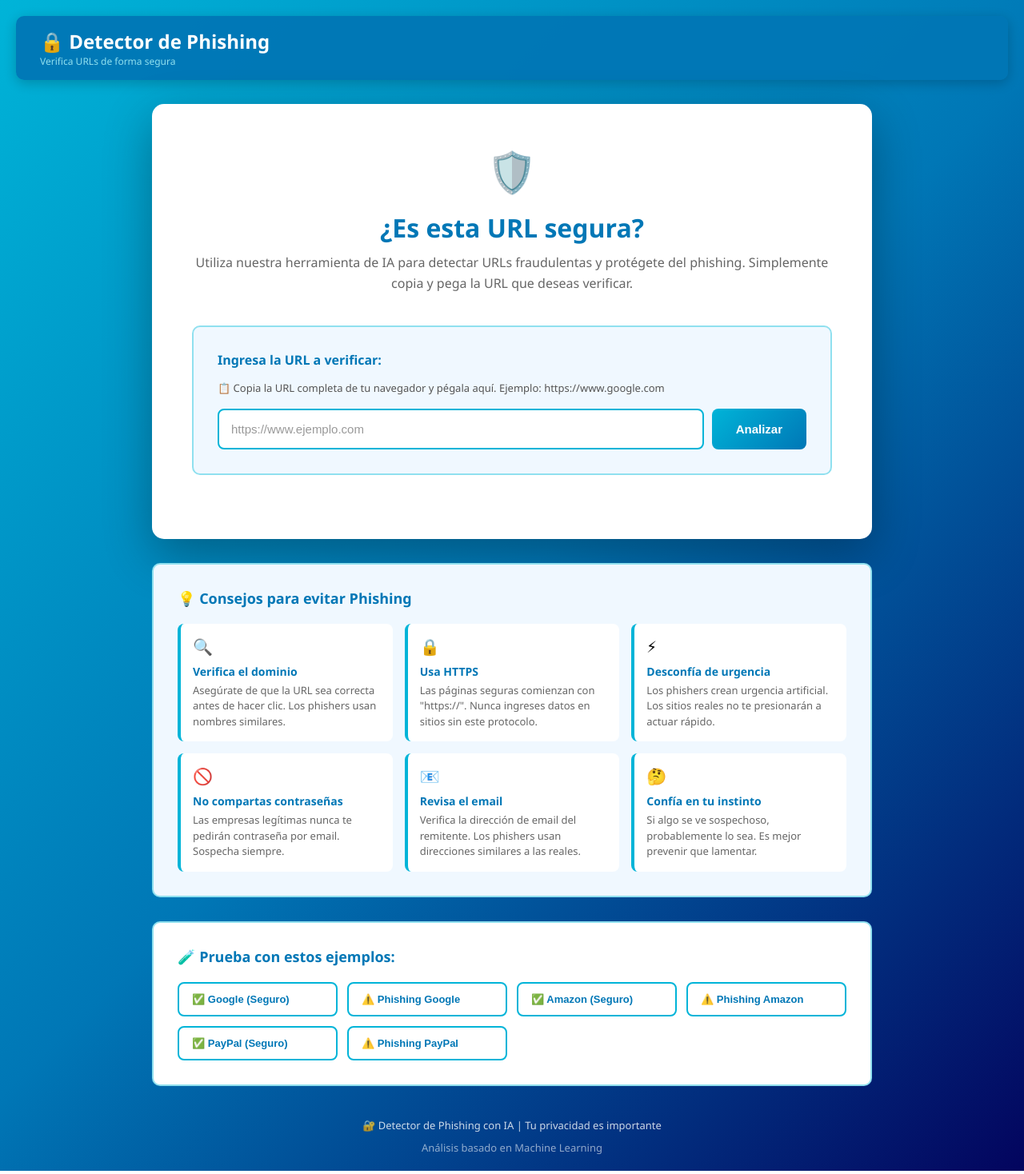
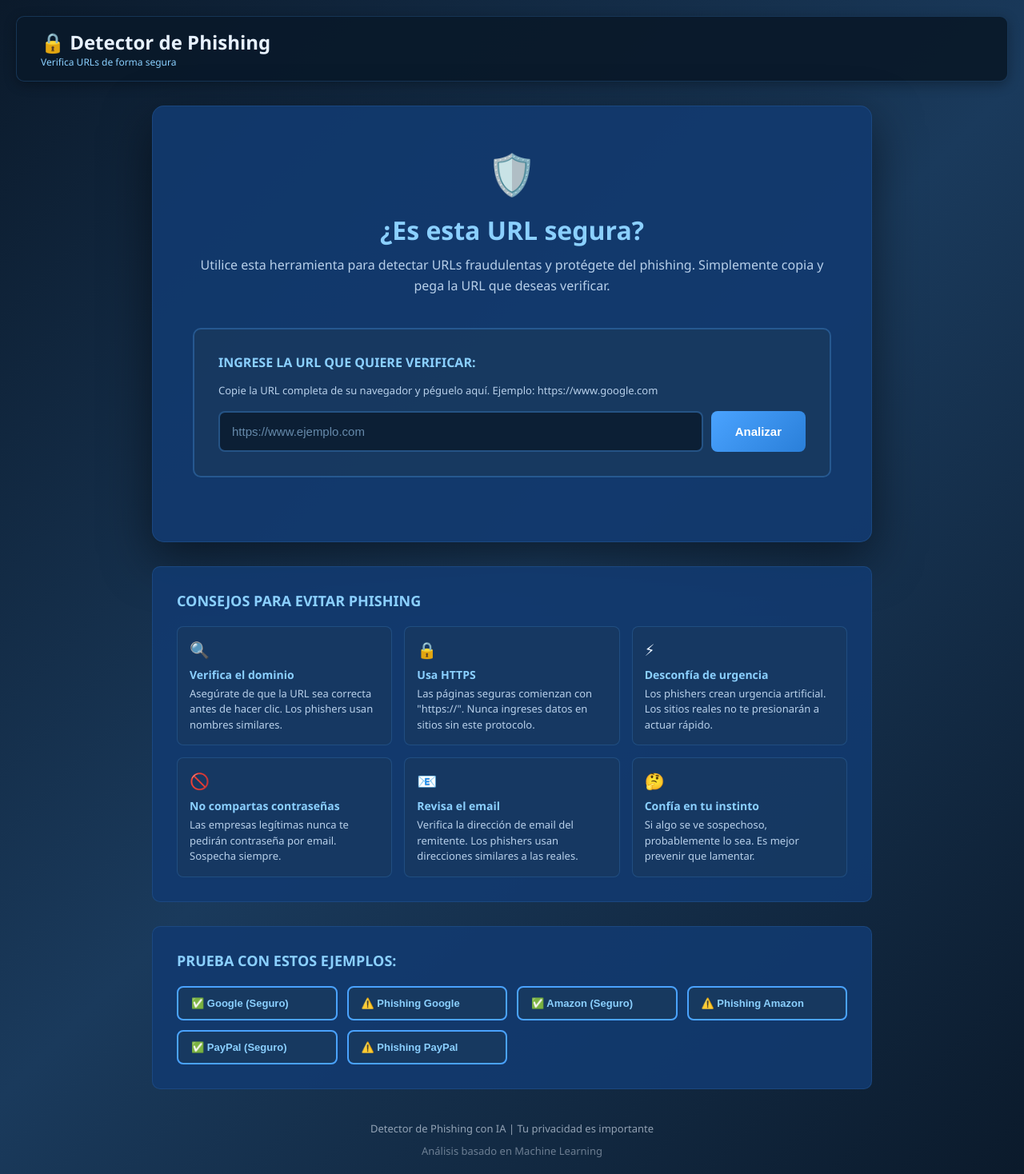
Before and after one commit to degabriela-ana/MiProyecto, a Flask app: page / in a window 1280 px wide. Shown: the whole page at 80% size. Run offline with Flask 3, Linux system fonts and the light colour scheme.

Commit message:
Update index.html

```diff
--- a/templates/index.html
+++ b/templates/index.html
@@ -13,30 +13,32 @@
 
         body {
             font-family: 'Segoe UI', Tahoma, Geneva, Verdana, sans-serif;
-            background: linear-gradient(135deg, #00b4d8 0%, #0077b6 50%, #03045e 100%);
+            background: linear-gradient(135deg, #0b1a2b 0%, #1a3a5c 50%, #0b1a2b 100%);
             min-height: 100vh;
             padding: 20px;
+            color: #e8f2ff;
         }
 
         .navbar {
-            background: rgba(0, 119, 182, 0.95);
+            background: rgba(10, 26, 43, 0.95);
             padding: 15px 30px;
             border-radius: 10px;
             margin-bottom: 30px;
-            box-shadow: 0 4px 15px rgba(0, 0, 0, 0.2);
+            box-shadow: 0 4px 15px rgba(0, 0, 0, 0.3);
             display: flex;
             justify-content: space-between;
             align-items: center;
+            border: 1px solid rgba(75, 163, 255, 0.2);
         }
 
         .navbar-title {
-            color: white;
+            color: #e8f2ff;
             font-size: 24px;
             font-weight: 700;
         }
 
         .navbar-subtitle {
-            color: #90e0ef;
+            color: #8bd0ff;
             font-size: 12px;
         }
 
@@ -46,11 +48,12 @@
         }
 
         .main-card {
-            background: white;
+            background: rgba(18, 58, 111, 0.9);
             border-radius: 15px;
-            box-shadow: 0 20px 60px rgba(0, 0, 0, 0.3);
+            box-shadow: 0 20px 60px rgba(0, 0, 0, 0.5);
             padding: 50px;
             margin-bottom: 30px;
+            border: 1px solid rgba(75, 163, 255, 0.15);
         }
 
         .header {
@@ -64,35 +67,36 @@
         }
 
         h1 {
-            color: #0077b6;
+            color: #8bd0ff;
             font-size: 32px;
             margin-bottom: 10px;
         }
 
         .header-description {
-            color: #666;
+            color: #b8d0ea;
             font-size: 16px;
             line-height: 1.6;
         }
 
         .input-section {
-            background: #f0f8ff;
+            background: rgba(26, 58, 92, 0.7);
             padding: 30px;
             border-radius: 10px;
             margin-bottom: 30px;
-            border: 2px solid #90e0ef;
+            border: 2px solid rgba(75, 163, 255, 0.3);
         }
 
         .input-label {
             display: block;
-            color: #0077b6;
+            color: #8bd0ff;
             font-weight: 700;
             font-size: 16px;
             margin-bottom: 15px;
+            text-transform: uppercase;
         }
 
         .input-description {
-            color: #555;
+            color: #b8d0ea;
             font-size: 13px;
             margin-bottom: 15px;
             line-height: 1.5;
@@ -106,25 +110,28 @@
         input[type="text"] {
             flex: 1;
             padding: 15px;
-            border: 2px solid #00b4d8;
+            border: 2px solid rgba(75, 163, 255, 0.4);
             border-radius: 8px;
             font-size: 15px;
+            background: rgba(11, 26, 43, 0.8);
+            color: #e8f2ff;
             transition: all 0.3s;
         }
 
         input[type="text"]:focus {
             outline: none;
-            border-color: #0077b6;
-            box-shadow: 0 0 10px rgba(0, 119, 182, 0.3);
+            border-color: #4aa3ff;
+            box-shadow: 0 0 10px rgba(74, 163, 255, 0.3);
+            background: rgba(11, 26, 43, 0.95);
         }
 
         input[type="text"]::placeholder {
-            color: #999;
+            color: #668aab;
         }
 
         button {
             padding: 15px 30px;
-            background: linear-gradient(135deg, #00b4d8 0%, #0077b6 100%);
+            background: linear-gradient(135deg, #4aa3ff 0%, #2a7fd9 100%);
             color: white;
             border: none;
             border-radius: 8px;
@@ -345,41 +357,40 @@
         .probability-value {
             font-size: 32px;
             font-weight: 700;
-            background: linear-gradient(135deg, #00b4d8 0%, #0077b6 100%);
+            background: linear-gradient(135deg, #4aa3ff 0%, #2a7fd9 100%);
             -webkit-background-clip: text;
             -webkit-text-fill-color: transparent;
             background-clip: text;
         }
 
         .recommendation {
-            background: rgba(0, 119, 182, 0.1);
+            background: rgba(74, 163, 255, 0.1);
             padding: 15px;
             border-radius: 8px;
-            border-left: 4px solid #0077b6;
+            border-left: 4px solid #4aa3ff;
             font-size: 14px;
             line-height: 1.6;
+            color: #b8d0ea;
         }
 
         .recommendation strong {
-            color: #0077b6;
+            color: #8bd0ff;
         }
 
         .tips-section {
-            background: #f0f8ff;
+            background: rgba(18, 58, 111, 0.9);
             padding: 30px;
             border-radius: 10px;
             margin-bottom: 30px;
-            border: 2px solid #90e0ef;
+            border: 1px solid rgba(75, 163, 255, 0.15);
         }
 
         .tips-title {
-            color: #0077b6;
+            color: #8bd0ff;
             font-weight: 700;
             font-size: 18px;
             margin-bottom: 20px;
-            display: flex;
-            align-items: center;
-            gap: 10px;
+            text-transform: uppercase;
         }
 
         .tips-grid {
@@ -389,10 +400,11 @@
         }
 
         .tip-card {
-            background: white;
+            background: rgba(26, 58, 92, 0.6);
             padding: 15px;
             border-radius: 8px;
-            border-left: 4px solid #00b4d8;
+            border-left: 4px solid #4aa3ff;
+            border: 1px solid rgba(75, 163, 255, 0.2);
         }
 
         .tip-icon {
@@ -402,32 +414,30 @@
 
         .tip-title {
             font-weight: 700;
-            color: #0077b6;
+            color: #8bd0ff;
             margin-bottom: 5px;
             font-size: 14px;
         }
 
         .tip-text {
-            color: #666;
+            color: #b8d0ea;
             font-size: 13px;
             line-height: 1.5;
         }
 
         .examples-section {
-            background: white;
+            background: rgba(18, 58, 111, 0.9);
             padding: 30px;
             border-radius: 10px;
-            border: 2px solid #90e0ef;
+            border: 1px solid rgba(75, 163, 255, 0.15);
         }
 
         .examples-title {
-            color: #0077b6;
+            color: #8bd0ff;
             font-weight: 700;
             font-size: 18px;
             margin-bottom: 20px;
-            display: flex;
-            align-items: center;
-            gap: 10px;
+            text-transform: uppercase;
         }
 
         .examples-grid {
@@ -438,9 +448,9 @@
 
         .example-btn {
             padding: 12px 16px;
-            background: white;
-            border: 2px solid #00b4d8;
-            color: #0077b6;
+            background: rgba(26, 58, 92, 0.7);
+            border: 2px solid #4aa3ff;
+            color: #8bd0ff;
             border-radius: 8px;
             cursor: pointer;
             font-weight: 600;
@@ -450,15 +460,15 @@
         }
 
         .example-btn:hover {
-            background: #00b4d8;
+            background: #4aa3ff;
             color: white;
             transform: translateY(-2px);
-            box-shadow: 0 5px 15px rgba(0, 180, 216, 0.3);
+            box-shadow: 0 5px 15px rgba(74, 163, 255, 0.4);
         }
 
         .footer {
             text-align: center;
-            color: rgba(255, 255, 255, 0.8);
+            color: rgba(232, 242, 255, 0.6);
             margin-top: 40px;
             font-size: 13px;
         }
@@ -504,21 +514,18 @@
 
     <div class="container">
         <div class="main-card">
-            <!-- HEADER -->
             <div class="header">
                 <div class="header-icon">🛡️</div>
                 <h1>¿Es esta URL segura?</h1>
                 <p class="header-description">
-                    Utiliza nuestra herramienta de IA para detectar URLs fraudulentas y protégete del phishing.
-                    Simplemente copia y pega la URL que deseas verificar.
+                    Utilice esta herramienta para detectar URLs fraudulentas y protégete del phishing. Simplemente copia y pega la URL que deseas verificar.
                 </p>
             </div>
 
-            <!-- INPUT SECTION -->
             <div class="input-section">
-                <label class="input-label">Ingresa la URL a verificar:</label>
+                <label class="input-label">INGRESE LA URL QUE QUIERE VERIFICAR:</label>
                 <p class="input-description">
-                    📋 Copia la URL completa de tu navegador y pégala aquí. Ejemplo: https://www.google.com
+                    Copie la URL completa de su navegador y péguelo aquí. Ejemplo: https://www.google.com
                 </p>
                 <div class="input-group">
                     <input
@@ -575,9 +579,8 @@
             </div>
         </div>
 
-        <!-- TIPS SECTION -->
         <div class="tips-section">
-            <div class="tips-title">💡 Consejos para evitar Phishing</div>
+            <div class="tips-title">CONSEJOS PARA EVITAR PHISHING</div>
             <div class="tips-grid">
                 <div class="tip-card">
                     <div class="tip-icon">🔍</div>
@@ -612,9 +615,8 @@
             </div>
         </div>
 
-        <!-- EXAMPLES SECTION -->
         <div class="examples-section">
-            <div class="examples-title">🧪 Prueba con estos ejemplos:</div>
+            <div class="examples-title">PRUEBA CON ESTOS EJEMPLOS:</div>
             <div class="examples-grid">
                 <button class="example-btn" onclick="fillExample('https://www.google.com')">
                     ✅ Google (Seguro)
@@ -637,17 +639,16 @@
             </div>
         </div>
 
-        <!-- FOOTER -->
         <div class="footer">
-            <p>🔐 Detector de Phishing con IA | Tu privacidad es importante</p>
+            <p>Detector de Phishing con IA | Tu privacidad es importante</p>
             <p style="margin-top: 10px; opacity: 0.7;">Análisis basado en Machine Learning</p>
         </div>
     </div>
 
     <script>
         const API_URL = window.location.hostname === 'localhost'
-    ? 'http://localhost:5000/api/predict'
-    : `${window.location.protocol}//${window.location.hostname}/api/predict`;
+            ? 'http://localhost:5000/api/predict'
+            : `${window.location.protocol}//${window.location.hostname}/api/predict`;
 
         function fillExample(url) {
             document.getElementById('urlInput').value = url;
@@ -660,17 +661,16 @@
             const resultDiv = document.getElementById('result');
             const loadingDiv = document.getElementById('loading');
 
-            // Limpiar
             errorDiv.classList.remove('show');
             resultDiv.classList.remove('show');
 
             if (!url) {
-                showError('❌ Por favor ingresa una URL antes de analizar');
+                showError('Por favor ingresa una URL antes de analizar');
                 return;
             }
 
             if (!url.includes('.')) {
-                showError('❌ Por favor ingresa una URL válida (ej: https://www.google.com)');
+                showError('Por favor ingresa una URL válida (ej: https://www.google.com)');
                 return;
             }
 
@@ -690,7 +690,7 @@
                 loadingDiv.classList.remove('show');
 
                 if (data.status === 'error') {
-                    showError('❌ ' + data.error);
+                    showError(data.error);
                     return;
                 }
 
@@ -698,7 +698,7 @@
 
             } catch (error) {
                 loadingDiv.classList.remove('show');
-                showError('❌ No se puede conectar con el servidor. Verifica que esté activo (python app.py)');
+                showError('No se puede conectar con el servidor. Intenta más tarde.');
                 console.error('Error:', error);
             }
         }
@@ -717,31 +717,26 @@
             const isPhishing = data.prediction === 'PHISHING';
             const isSafe = data.prediction === 'LEGÍTIMA';
 
-            // Actualizar clases
             resultDiv.classList.remove('safe', 'danger');
             resultDiv.classList.add(isSafe ? 'safe' : 'danger');
 
-            // Contenido
             resultIcon.textContent = isPhishing ? '⚠️' : '✅';
             resultTitle.textContent = isPhishing ? 'ALERTA: PHISHING DETECTADO' : 'URL SEGURA Y CONFIABLE';
             resultUrl.textContent = `URL: ${data.url}`;
 
             resultDescription.textContent = isPhishing
-                ? '🚨 Este análisis indica que esta URL podría ser un intento de phishing. Se recomienda NO hacer clic en ella. Podría intentar robar tus datos personales o contraseñas.'
-                : '✅ Este análisis indica que esta URL es segura y confiable. Sin embargo, siempre mantén la precaución en internet.';
+                ? 'Este análisis indica que esta URL podría ser un intento de phishing. Se recomienda NO hacer clic en ella. Podría intentar robar tus datos personales o contraseñas.'
+                : 'Este análisis indica que esta URL es segura y confiable. Sin embargo, siempre mantén la precaución en internet.';
 
-            // Confianza
             confidenceFill.style.width = data.confidence + '%';
             confidenceFill.textContent = data.confidence.toFixed(1) + '%';
 
-            // Probabilidades
             probLegitimate.textContent = data.probability_legitimate.toFixed(1) + '%';
             probPhishing.textContent = data.probability_phishing.toFixed(1) + '%';
 
-            // Recomendación
             if (isPhishing) {
                 recommendation.innerHTML = `
-                    <strong>🚫 Recomendación:</strong><br>
+                    <strong>Recomendación:</strong><br>
                     NO hagas clic en esta URL. Si la recibiste por email:
                     <ul style="margin: 10px 0 0 20px; line-height: 1.8;">
                         <li>Reporta el email como phishing/spam</li>
@@ -752,7 +747,7 @@
                 `;
             } else {
                 recommendation.innerHTML = `
-                    <strong>✅ Recomendación:</strong><br>
+                    <strong>Recomendación:</strong><br>
                     Esta URL parece segura, pero recuerda: <strong>nunca</strong> ingreses datos sensibles en sitios sospechosos,
                     incluso si el análisis dice que es seguro. Mantén siempre la precaución.
                 `;
```
Also changed, not shown: other parts of templates/index.html (+33 -31 lines).
